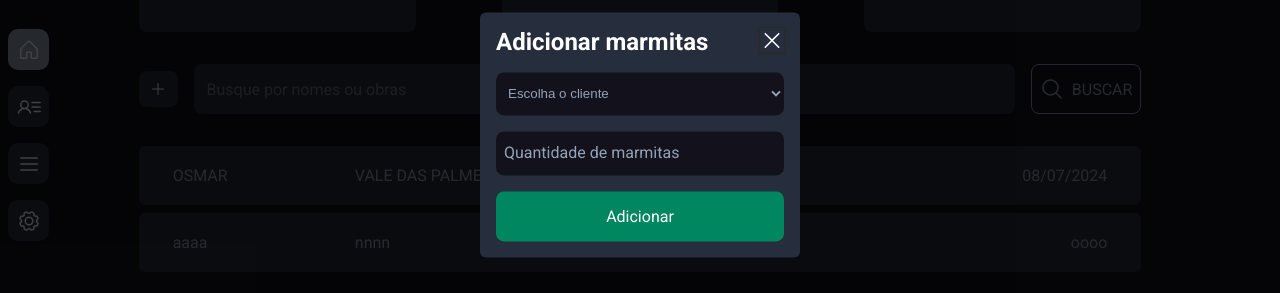
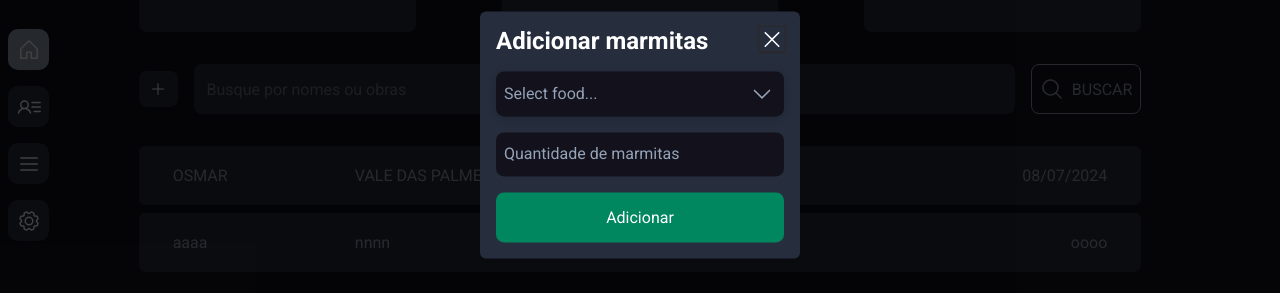
Before and after one commit to FelpFS1/lunchboxProject, a React (Vite) app: page / in a window 1280 px wide. Both pictures are taken after a click on the button 158 px from the left and 354 px from the top of the page. Shown: the part 265-558 px from the top of the page. Built offline with nearby package versions, Linux system fonts and the light colour scheme.

Commit message:
feat: Select from radix-ui created

```diff
--- a/src/components/AddlunchButton/index.tsx
+++ b/src/components/AddlunchButton/index.tsx
@@ -1,9 +1,15 @@
-import { Plus } from "@phosphor-icons/react";
+import { CaretDown, CaretUp, Plus } from "@phosphor-icons/react";
 import * as Styles from "./styles";
 import * as Dialog from "@radix-ui/react-dialog";
 import AddModal from "../AddModal";
+import * as Select from "@radix-ui/react-select";
+import SelectItem from "./components/SelectItem";
+import { FormEvent } from "react";
 
 export default function AddlunchButton() {
+  const handleSubmit = (e: FormEvent<HTMLFormElement>) => {
+    e.preventDefault();
+  };
   return (
     <Dialog.Root>
       <Dialog.Trigger asChild>
@@ -13,12 +19,31 @@ export default function AddlunchButton() {
       </Dialog.Trigger>
       <AddModal>
         <Styles.ModalTitle>Adicionar marmitas</Styles.ModalTitle>
-        <Styles.FormContainer action="">
-          <select name="" id="">
-            <option value="default" defaultChecked>
-              Escolha o cliente
-            </option>
-          </select>
+        <Styles.FormContainer onSubmit={handleSubmit}>
+          <Select.Root>
+            <Styles.SelectTrigger aria-label="Food">
+              <Select.Value placeholder="Select food..." />
+
+              <Select.Icon className="SelectIcon">
+                <CaretDown size={24} />
+              </Select.Icon>
+            </Styles.SelectTrigger>
+            <Select.Portal>
+              <Styles.SelectContent>
+                <Styles.SelectScrollButton>
+                  <CaretUp size={24} />
+                </Styles.SelectScrollButton>
+                <Select.Viewport>
+                  <Select.Group>
+                    <SelectItem value="apple">apple</SelectItem>
+                    <SelectItem value="banana">Banana</SelectItem>
+                    <SelectItem value="orange">Orange</SelectItem>
+                  </Select.Group>
+                </Select.Viewport>
+                <Select.ScrollDownButton />
+              </Styles.SelectContent>
+            </Select.Portal>
+          </Select.Root>
           <input
             type="number"
             name=""
--- a/src/components/AddlunchButton/styles.ts
+++ b/src/components/AddlunchButton/styles.ts
@@ -1,5 +1,6 @@
 import styled from "styled-components";
 import * as Dialog from "@radix-ui/react-dialog";
+import * as Select from "@radix-ui/react-select";
 
 export const ButtonContainer = styled.button`
   width: 48px;
@@ -31,14 +32,7 @@ export const FormContainer = styled.form`
   gap: 1rem;
   align-items: center;
   width: 100%;
-  select {
-    cursor: pointer;
-    option {
-      color: red;
-    }
-  }
 
-  select,
   input {
     width: 100%;
     background-color: ${(props) => props.theme["gray-700"]};
@@ -46,9 +40,6 @@ export const FormContainer = styled.form`
     padding: 0.8rem 0.5rem;
     border: 0;
     border-radius: 8px;
-
-    -moz-appearance: textfield;
-    appearance: textfield;
     &::placeholder {
       color: ${(props) => props.theme["gray-100"]};
     }
@@ -69,3 +60,46 @@ export const AddButton = styled.button`
     background-color: ${(props) => props.theme["green-700"]};
   }
 `;
+
+export const SelectTrigger = styled(Select.Trigger)`
+  position: relative;
+  display: inline-flex;
+  align-items: center;
+  width: 100%;
+  border: 0;
+  border-radius: 8px;
+  padding: 0.8rem 0.5rem;
+
+  text-align: left;
+  background-color: ${(props) => props.theme["gray-700"]};
+  color: ${(props) => props.theme["gray-100"]};
+  box-shadow: 0 2px 10px rgba(0, 0, 0, 0.2);
+
+  svg {
+    position: absolute;
+    right: 10px;
+    top: 10px;
+  }
+`;
+export const SelectContent = styled(Select.Content)`
+  position: relative;
+
+  display: flex;
+  margin: 2.5rem auto;
+  width: 80%;
+  overflow: hidden;
+  background-color: ${(props) => props.theme["white"]};
+  border-radius: 6px;
+  box-shadow: 0px 10px 38px -10px rgba(22, 23, 24, 0.35),
+    0px 10px 20px -15px rgba(22, 23, 24, 0.2);
+`;
+
+export const SelectScrollButton = styled(Select.ScrollUpButton)`
+  display: flex;
+  align-items: center;
+  justify-content: center;
+  height: 25px;
+  background-color: white;
+  color: purple;
+  cursor: default;
+`;
```
